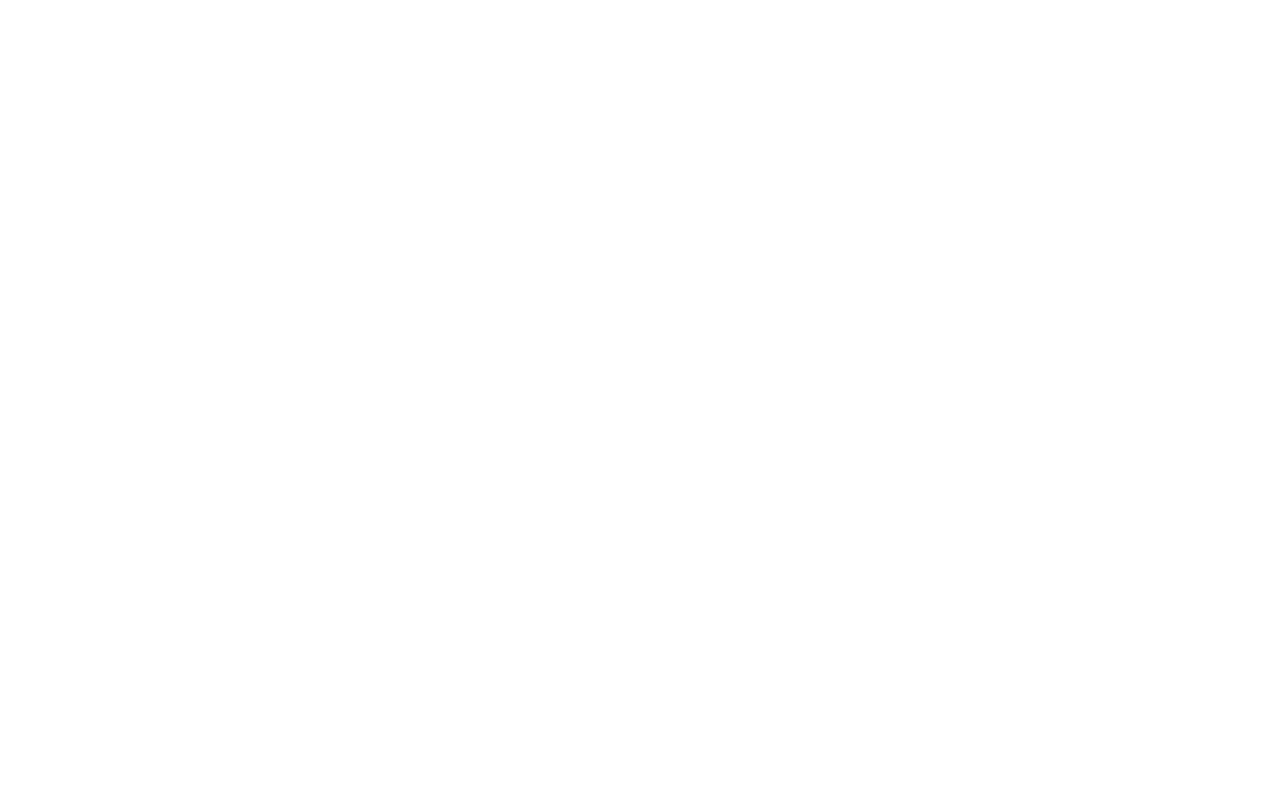
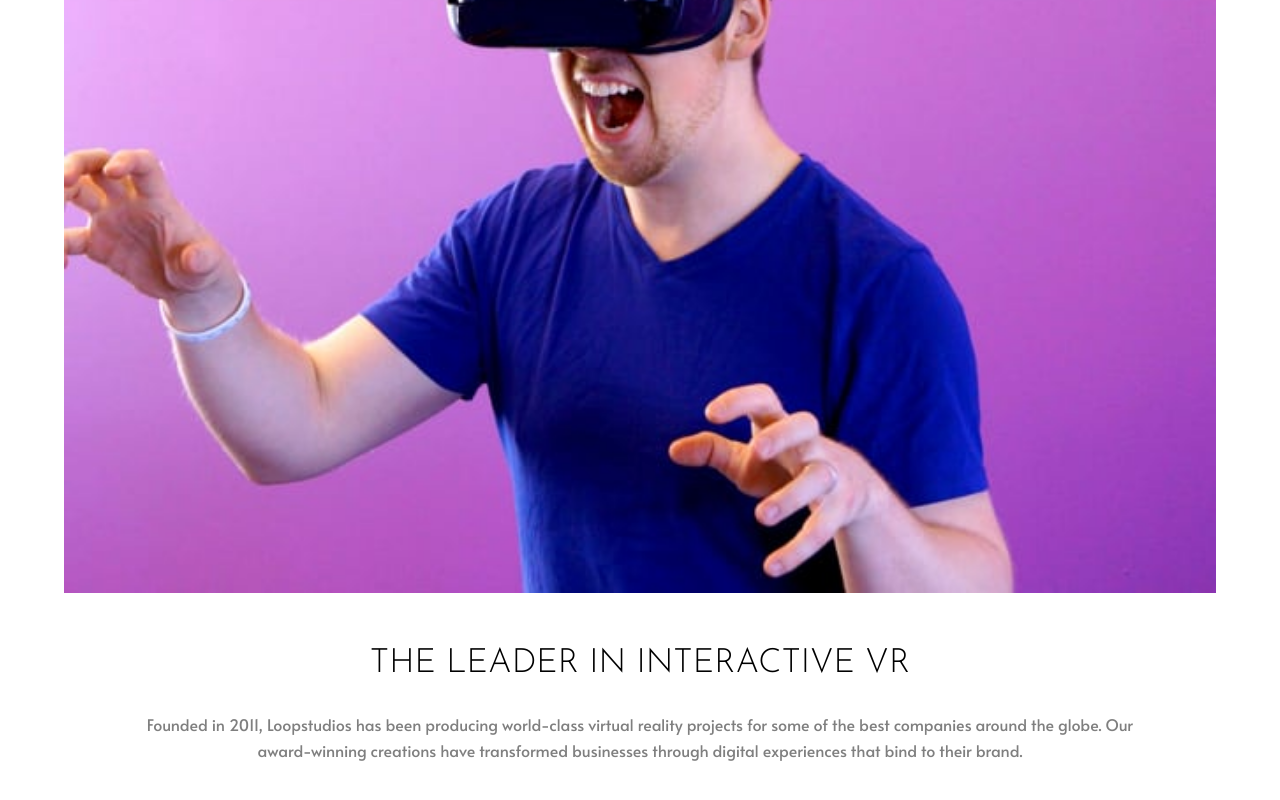
Before and after one commit to OscarAnillo/loop-studios-landing-fe, a React (Create React App) app: page / in a window 1280 px wide. Shown: the part 1092-1892 px from the top of the page. Before the commit the page ends 800 px from the top, so only its background shows below. Built offline with nearby package versions, Linux system fonts and the light colour scheme.

Commit message:
add articleComponent

```diff
--- a/src/App.css
+++ b/src/App.css
@@ -8,6 +8,10 @@
 
 .App {
   text-align: center;
+}
+.container {
+  width: 90%;
+  margin: auto;
 }
 
 /* NavComponent */
@@ -49,3 +53,27 @@
   text-align: left;
   letter-spacing: 1px;
 }
+
+/* ArticleComponent */
+.article {
+  margin: 6em 0;
+}
+.article div img {
+  width: 100%;
+  padding-bottom: 50px;
+}
+.article div h1 {
+  font-family: 'Josefin Sans', sans-serif;
+  font-weight: 300;
+  font-size: 2.1rem;
+  text-transform: uppercase;
+  padding-bottom: 2rem;
+}
+.article div p {
+  font-family: 'Alata', sans-serif;
+  font-weight: 400;
+  color: rgb(127, 127, 127);
+  line-height: 1.6em;
+  width: 90%;
+  margin: auto;
+}
--- a/src/App.js
+++ b/src/App.js
@@ -1,11 +1,16 @@
 import HeroComponent from './components/hero-component';
 
 import './App.css';
+import ArticleComponent from './components/article-component';
 
 function App() {
   return (
     <div className="App">
       <HeroComponent />
+      <div className="container">
+        <ArticleComponent />
+
+      </div>
     </div>
   );
 }
--- /dev/null
+++ b/src/components/article-component.js
@@ -0,0 +1,13 @@
+export default function ArticleComponent(){
+    return (
+        <article className="article">
+            <div>
+                <img src="/images/mobile/image-interactive.jpg" alt="" />
+            </div>
+            <div>
+                <h1>The leader in interactive vr</h1>
+                <p>Founded in 2011, Loopstudios has been producing world-class virtual reality projects for some of the best companies around the globe. Our award-winning creations have transformed businesses through digital experiences that bind to their brand.</p>
+            </div>
+        </article>
+    )
+}
```
